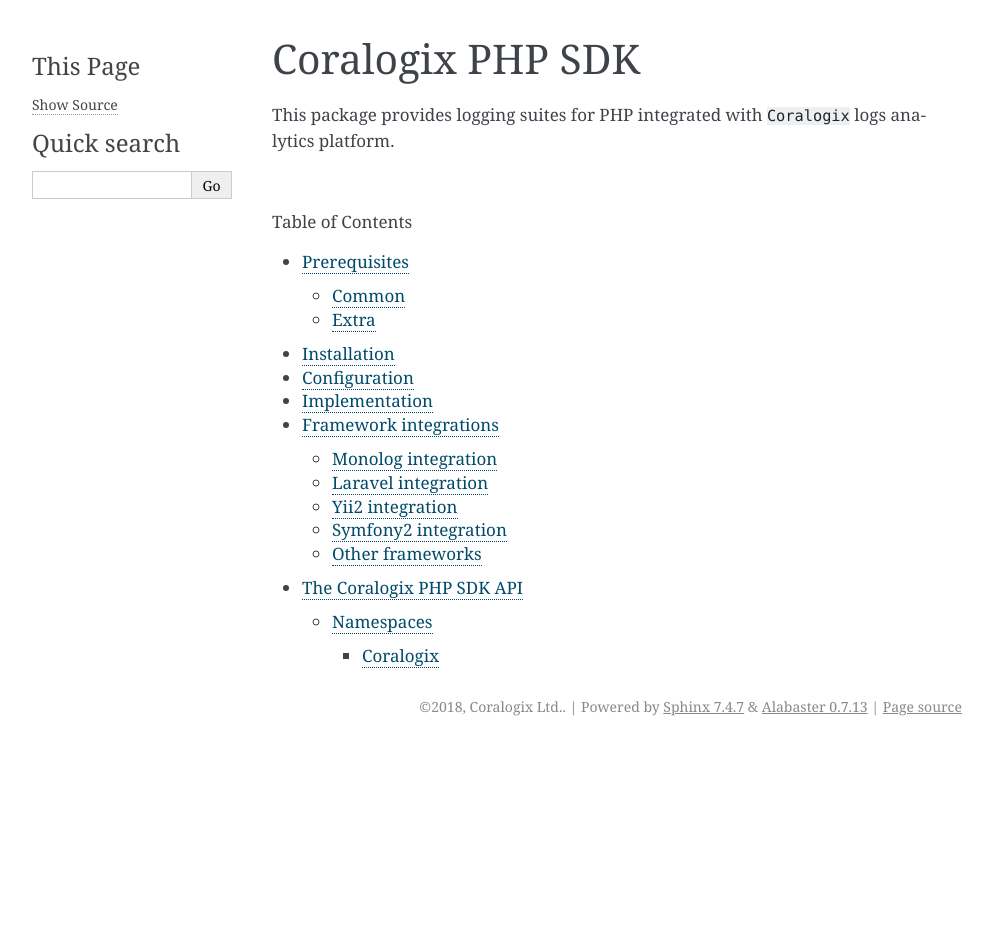
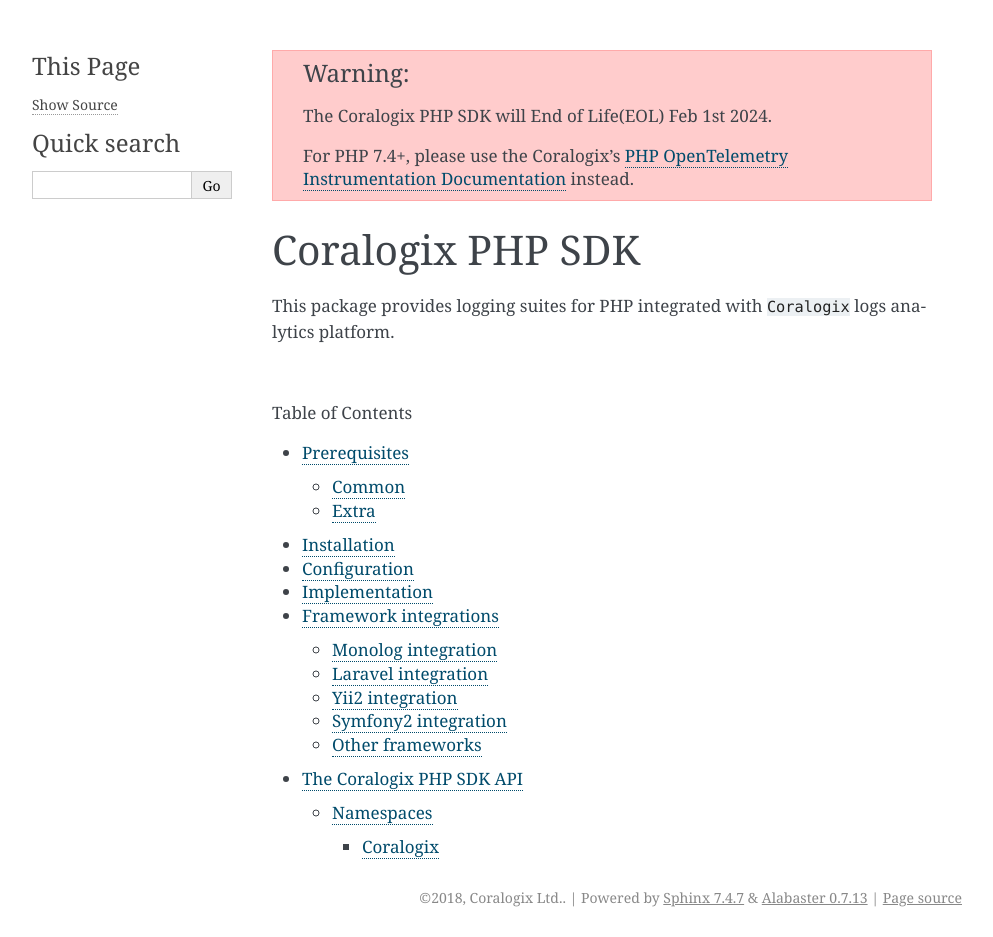
Before and after one commit to coralogix/php-coralogix-sdk, a Sphinx documentation site: the page built from docs/index.rst, in a window 1280 px wide. Shown: the whole page, without its empty margins (148-1141 px from the left). Built offline with Sphinx 7.4.7, drawn with Linux system fonts in a browser that asks for light colours; before the commit the page ends 900 px from its top, so only the background shows below that; some of the changed lines change nothing that is shown.

Commit message:
Revert "test why is sphinx_rtd_theme broken"
This reverts commit 1faa1f546a008b0be47070859155a75ada8bc78a.

```diff
--- a/docs/conf.py
+++ b/docs/conf.py
@@ -23,9 +23,9 @@
 pygments_style = 'sphinx'
 todo_include_todos = False
 
-# rst_prolog = """
-# .. warning::
-#    | The Coralogix PHP SDK will End of Life(EOL) Feb 1st 2024.
+rst_prolog = """
+.. warning::
+   | The Coralogix PHP SDK will End of Life(EOL) Feb 1st 2024.
 
-#    | For PHP 7.4+, please use the Coralogix's `PHP OpenTelemetry Instrumentation Documentation <https://coralogix.com/docs/php-opentelemetry-instrumentation/>`_ instead.
-# """
+   | For PHP 7.4+, please use the Coralogix's `PHP OpenTelemetry Instrumentation Documentation <https://coralogix.com/docs/php-opentelemetry-instrumentation/>`_ instead.
+"""
```
